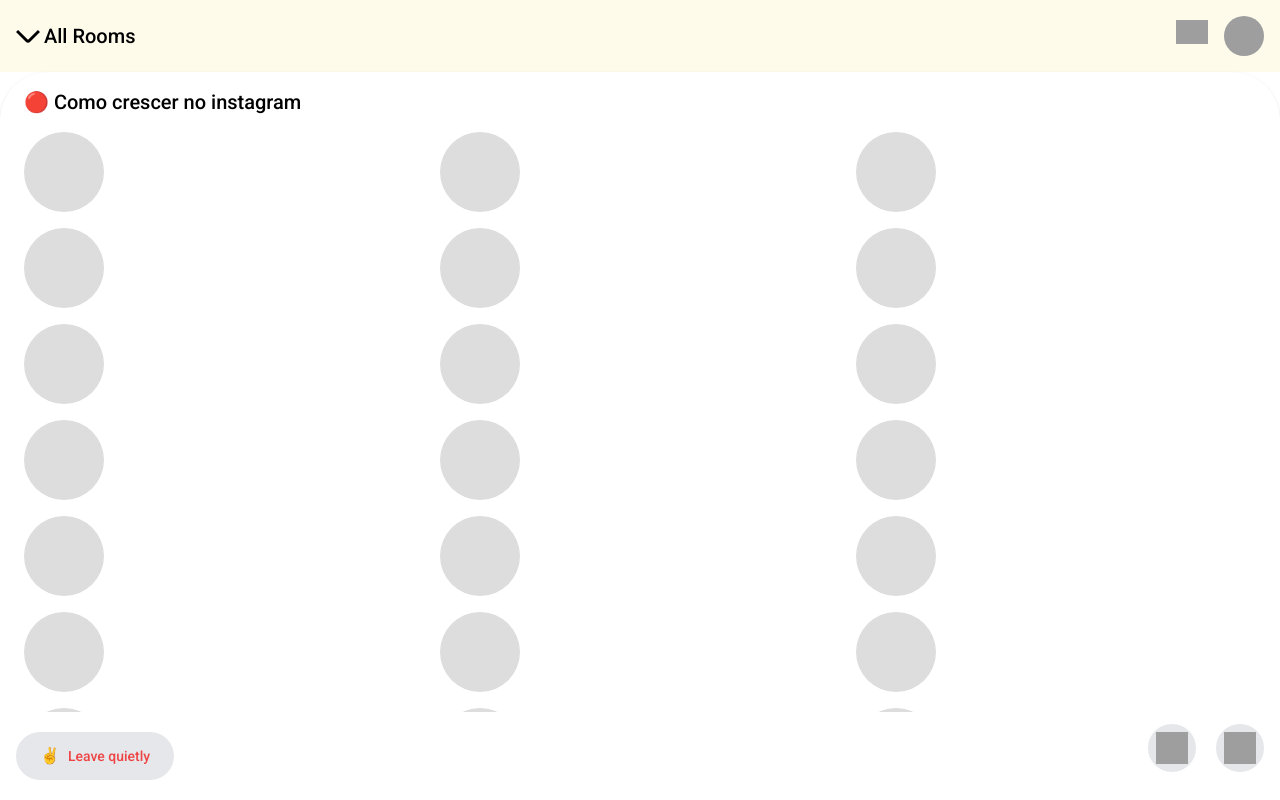
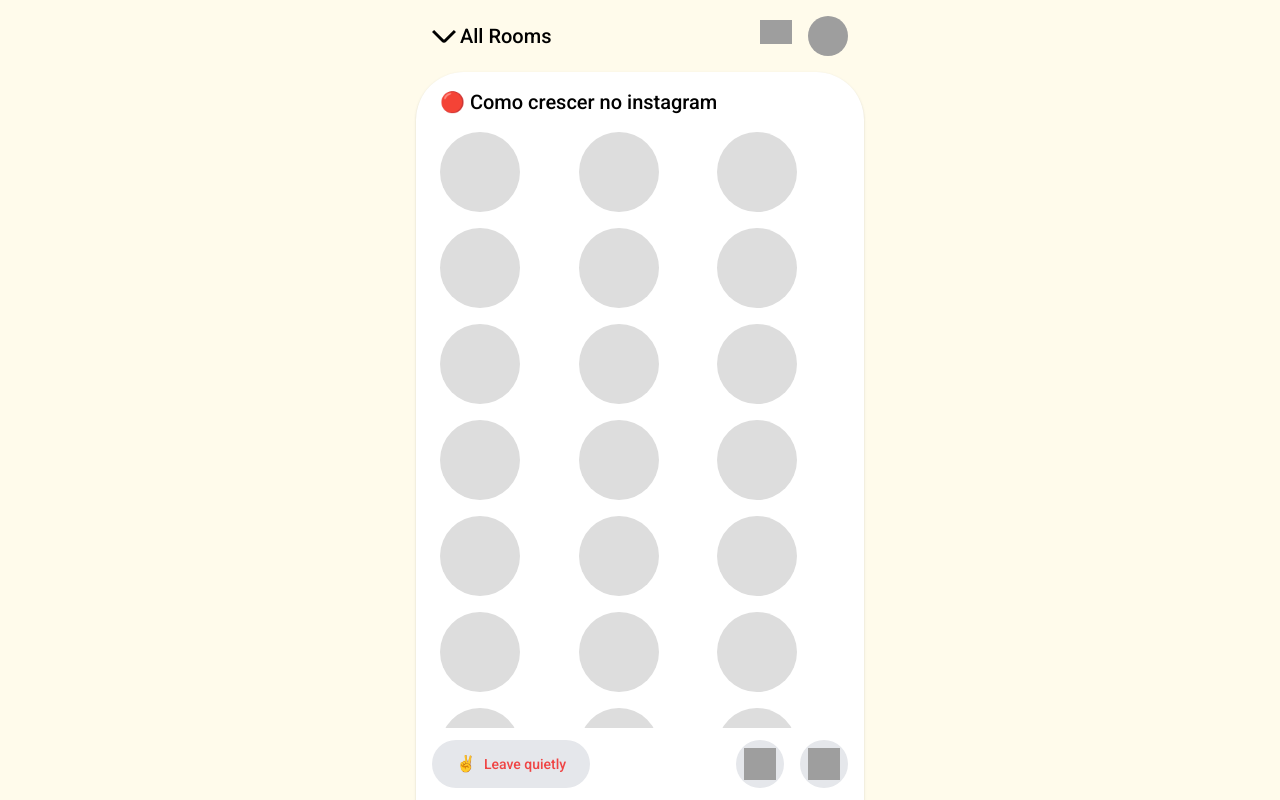
Before and after one commit to guilhermehub12/clone-clubhouse, a plain HTML site: page index.html in a window 1280 px wide. Shown: the top 800 px of the page. Drawn offline with nearby package versions, Linux system fonts and the light colour scheme; grey boxes are pictures that could not be loaded.

Commit message:
fixing footer items

```diff
--- a/index.html
+++ b/index.html
@@ -25,11 +25,16 @@
             width: 80px;
             height: 80px;
         }
+
+        main > div {
+            align-items: center;
+            justify-content: center;
+        }
     </style>
 </head>
 
-<body class="h-screen flex flex-col">
-    <div class="w-screen bg-yellow-50 p-4">
+<body class="m-auto h-screen flex flex-col bg-yellow-50 sm:max-w-md">
+    <div class="w-full bg-yellow-50 p-4">
         <header class="w-full flex justify-between">
             <div class="flex items-center text-xl">
                 <span class="w-6 h-6 mr-1"><svg xmlns="http://www.w3.org/2000/svg" id="Isolation_Mode"
@@ -89,16 +94,19 @@
         </div>
     </main>
 
-    <footer class="fixed bottom-0 m-auto py-3 flex items-center justify-between w-full bg-white">
+    <footer class="fixed bottom-0 m-auto py-3 flex items-center justify-between w-full bg-white sm:max-w-md">
+
         <button class="rounded-full bg-gray-200 py-3 px-6 ml-4 flex items-center">
             <span>✌️</span>
             <span class="text-sm text-red-500 ml-2">Leave quietly</span>
         </button>
 
-        <div class="mb-4 items-center">
+        <div class="flex items-center">
+
             <button class="rounded-full bg-gray-200 p-2 mr-4">
                 <img class="w-8 h-8" src="https://cdn-icons-png.flaticon.com/512/6995/6995993.png">
             </button>
+
             <button class="rounded-full bg-gray-200 p-2 mr-4">
                 <img class="w-8 h-8" src="https://cdn-icons-png.flaticon.com/512/1161/1161469.png">
             </button>
```
